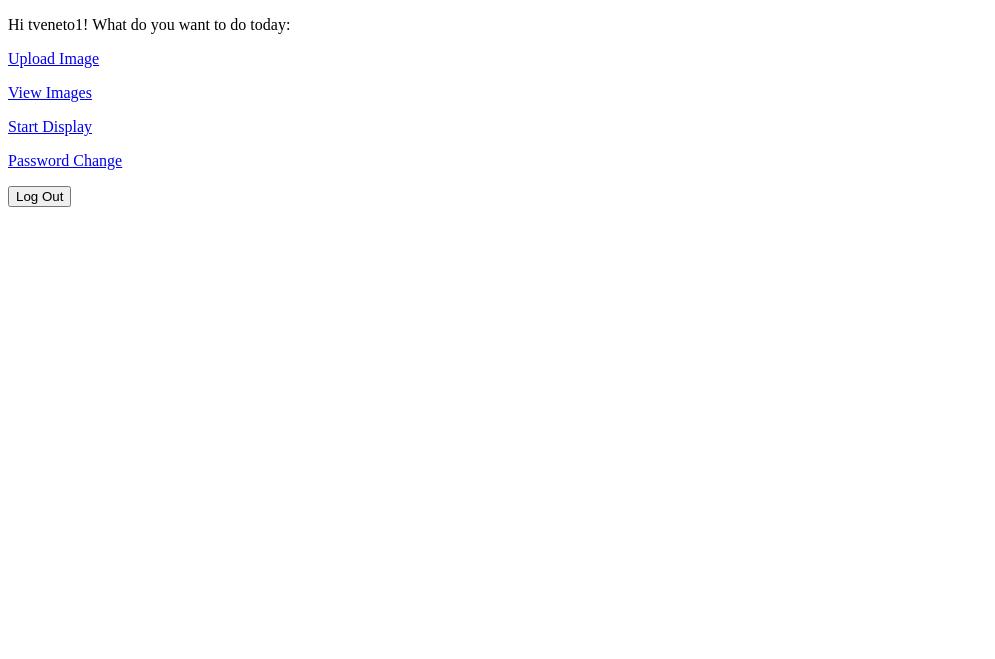
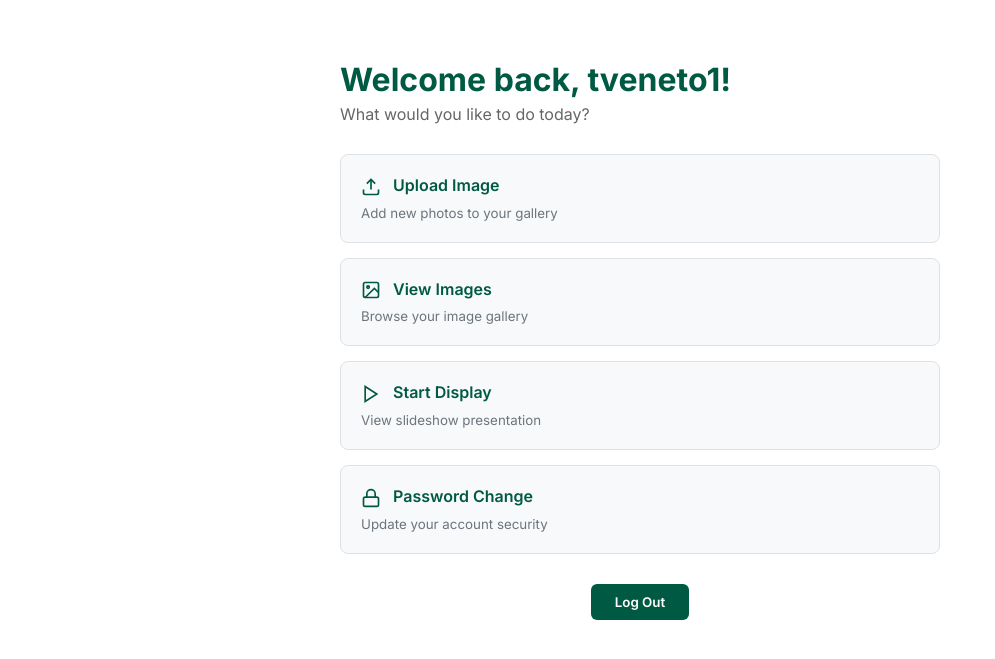
Before and after one commit to tveneto1/dida425cmsproject, a Django app: page / in a window 1280 px wide. Shown: the top 659 px of the page, without its empty margins (0-995 px from the left). Run offline with Django 5.2, Linux system fonts and the light colour scheme; a user stored in the database is signed in.

Commit message:
Style home page layout

```diff
--- a/templates/home.html
+++ b/templates/home.html
@@ -8,19 +8,79 @@
 {% block title %}Home{% endblock %}
 
 {% block content %}
+<style>
+  @import url('https://fonts.googleapis.com/css2?family=Inter:wght@400;600;700&display=swap');
+</style>
+
 {% if user.is_authenticated %}
-<p>Hi {{ user.username }}! What do you want to do today:</p>
-<p><a href="{% url 'go_to_post' %}">Upload Image</a></p>
-<p><a href="{% url 'all_images' %}">View Images</a></p>
-<p><a href="{% url 'slidedisplay' %}">Start Display</a></p>
-<p><a href="{% url 'password_change' %}">Password Change</a></p>
-<form action="{% url 'logout' %}" method="post">
-  {% csrf_token %}
-  <button type="submit">Log Out</button>
-</form>
+<div style="max-width: 600px; margin: 40px auto; padding: 20px; font-family: 'Inter', -apple-system, BlinkMacSystemFont, 'Segoe UI', Roboto, sans-serif;">
+  <div style="display: flex; align-items: center; gap: 15px; margin-bottom: 30px;">
+    <div>
+      <h1 style="margin: 0 0 5px 0; color: #005A43; font-weight: 700;">Welcome back, {{ user.username }}!</h1>
+      <p style="color: #666; margin: 0; font-weight: 400;">What would you like to do today?</p>
+    </div>
+  </div>
+
+  <div style="display: grid; gap: 15px;">
+    <a href="{% url 'go_to_post' %}" style="display: block; padding: 20px; background: #f8f9fa; border: 1px solid #dee2e6; border-radius: 8px; text-decoration: none; color: #212529; transition: all 0.2s;" onmouseover="this.style.background='#e8f5f1'; this.style.borderColor='#005A43';" onmouseout="this.style.background='#f8f9fa'; this.style.borderColor='#dee2e6';">
+      <strong style="display: block; margin-bottom: 5px; color: #005A43; font-weight: 600;">
+        <svg width="20" height="20" viewBox="0 0 24 24" fill="none" stroke="currentColor" stroke-width="2" style="vertical-align: middle; margin-right: 8px;">
+          <path d="M21 15v4a2 2 0 0 1-2 2H5a2 2 0 0 1-2-2v-4"></path>
+          <polyline points="17 8 12 3 7 8"></polyline>
+          <line x1="12" y1="3" x2="12" y2="15"></line>
+        </svg>
+        Upload Image
+      </strong>
+      <small style="color: #6c757d; font-weight: 400;">Add new photos to your gallery </small>
+    </a>
+
+    <a href="{% url 'all_images' %}" style="display: block; padding: 20px; background: #f8f9fa; border: 1px solid #dee2e6; border-radius: 8px; text-decoration: none; color: #212529; transition: all 0.2s;" onmouseover="this.style.background='#e8f5f1'; this.style.borderColor='#005A43';" onmouseout="this.style.background='#f8f9fa'; this.style.borderColor='#dee2e6';">
+      <strong style="display: block; margin-bottom: 5px; color: #005A43; font-weight: 600;">
+        <svg width="20" height="20" viewBox="0 0 24 24" fill="none" stroke="currentColor" stroke-width="2" style="vertical-align: middle; margin-right: 8px;">
+          <rect x="3" y="3" width="18" height="18" rx="2" ry="2"></rect>
+          <circle cx="8.5" cy="8.5" r="1.5"></circle>
+          <polyline points="21 15 16 10 5 21"></polyline>
+        </svg>
+        View Images
+      </strong>
+      <small style="color: #6c757d; font-weight: 400;">Browse your image gallery</small>
+    </a>
+
+    <a href="{% url 'slidedisplay' %}" style="display: block; padding: 20px; background: #f8f9fa; border: 1px solid #dee2e6; border-radius: 8px; text-decoration: none; color: #212529; transition: all 0.2s;" onmouseover="this.style.background='#e8f5f1'; this.style.borderColor='#005A43';" onmouseout="this.style.background='#f8f9fa'; this.style.borderColor='#dee2e6';">
+      <strong style="display: block; margin-bottom: 5px; color: #005A43; font-weight: 600;">
+        <svg width="20" height="20" viewBox="0 0 24 24" fill="none" stroke="currentColor" stroke-width="2" style="vertical-align: middle; margin-right: 8px;">
+          <polygon points="5 3 19 12 5 21 5 3"></polygon>
+        </svg>
+        Start Display
+      </strong>
+      <small style="color: #6c757d; font-weight: 400;">View slideshow presentation</small>
+    </a>
+
+    <a href="{% url 'password_change' %}" style="display: block; padding: 20px; background: #f8f9fa; border: 1px solid #dee2e6; border-radius: 8px; text-decoration: none; color: #212529; transition: all 0.2s;" onmouseover="this.style.background='#e8f5f1'; this.style.borderColor='#005A43';" onmouseout="this.style.background='#f8f9fa'; this.style.borderColor='#dee2e6';">
+      <strong style="display: block; margin-bottom: 5px; color: #005A43; font-weight: 600;">
+        <svg width="20" height="20" viewBox="0 0 24 24" fill="none" stroke="currentColor" stroke-width="2" style="vertical-align: middle; margin-right: 8px;">
+          <rect x="3" y="11" width="18" height="11" rx="2" ry="2"></rect>
+          <path d="M7 11V7a5 5 0 0 1 10 0v4"></path>
+        </svg>
+        Password Change
+      </strong>
+      <small style="color: #6c757d; font-weight: 400;">Update your account security</small>
+    </a>
+  </div>
+
+  <form action="{% url 'logout' %}" method="post" style="margin-top: 30px; text-align: center;">
+    {% csrf_token %}
+    <button type="submit" style="padding: 10px 24px; background: #005A43; border: none; border-radius: 6px; color: white; cursor: pointer; transition: all 0.2s; font-family: 'Inter', sans-serif; font-weight: 600;" onmouseover="this.style.background='#004532';" onmouseout="this.style.background='#005A43';">Log Out</button>
+  </form>
+</div>
 {% else %}
-<p>You are not logged in</p>
-<p><a href="{% url 'password_reset' %}">Password Reset</a></p>
-<p><a href="{% url 'login' %}">Log In</a></p>
+<div style="max-width: 400px; margin: 60px auto; padding: 40px; background: #f8f9fa; border-radius: 12px; text-align: center; font-family: 'Inter', -apple-system, BlinkMacSystemFont, 'Segoe UI', Roboto, sans-serif;">
+  <h2 style="margin-bottom: 20px; color: #005A43; font-weight: 700;">Welcome!</h2>
+  <p style="color: #666; margin-bottom: 30px; font-weight: 400;">Please log in to continue</p>
+  <div style="display: flex; gap: 15px; justify-content: center;">
+    <a href="{% url 'login' %}" style="padding: 12px 24px; background: #005A43; color: white; text-decoration: none; border-radius: 6px; transition: background 0.2s; font-weight: 600;" onmouseover="this.style.background='#004532';" onmouseout="this.style.background='#005A43';">Log In</a>
+    <a href="{% url 'password_reset' %}" style="padding: 12px 24px; background: white; border: 1px solid #dee2e6; color: #212529; text-decoration: none; border-radius: 6px; transition: all 0.2s; font-weight: 400;" onmouseover="this.style.background='#f8f9fa';" onmouseout="this.style.background='white';">Reset Password</a>
+  </div>
+</div>
 {% endif %}
 {% endblock %}
```
